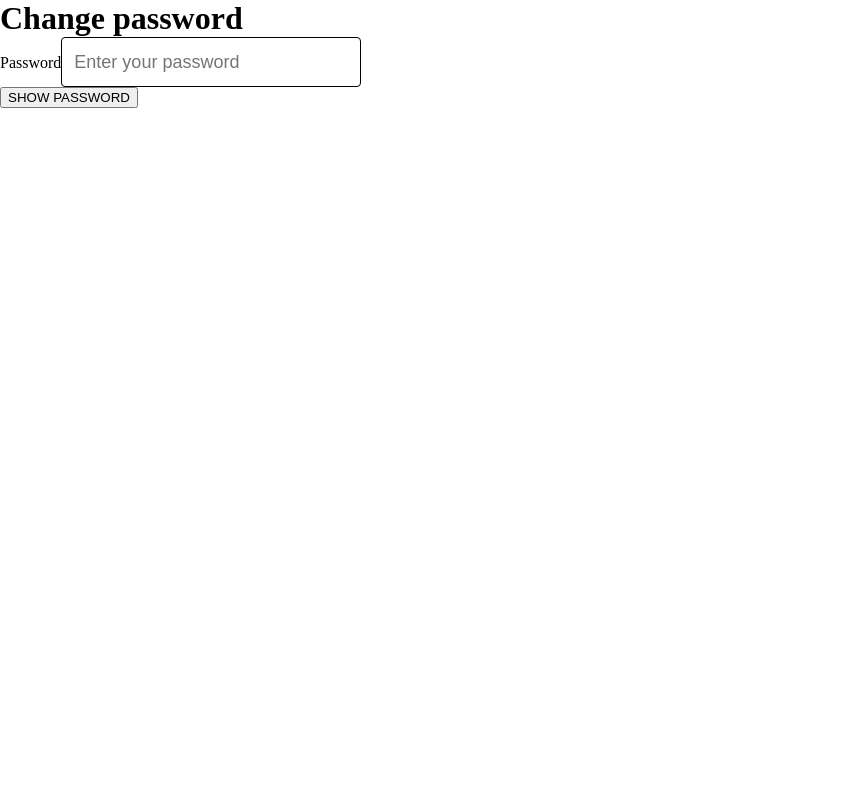
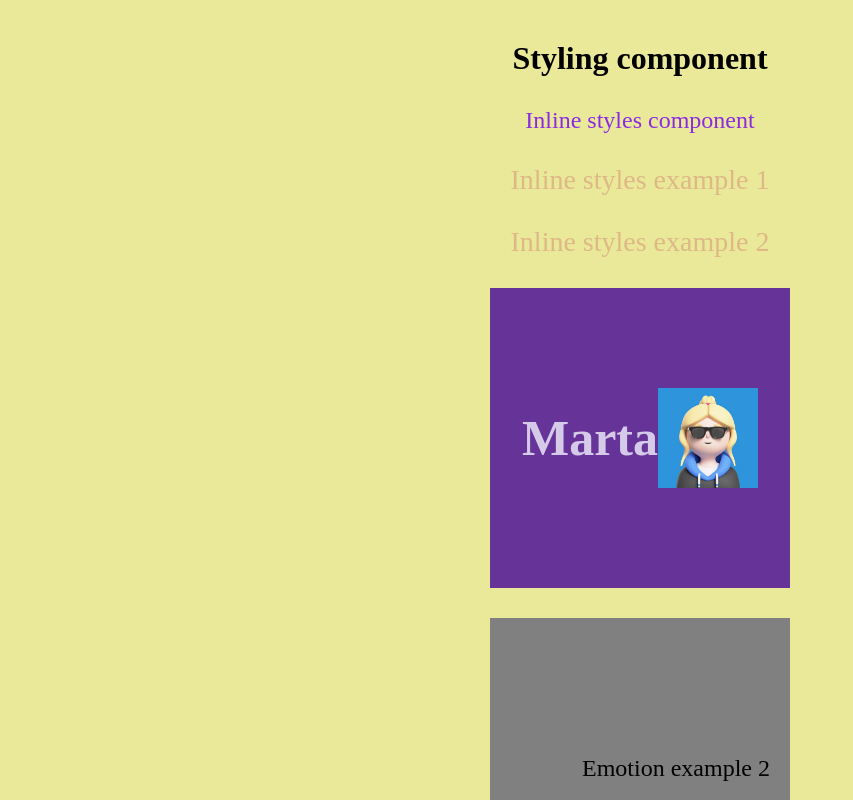
Before and after one commit to GlebMedvedovsky/55_react_ts, a React (Vite) app: page / in a window 1280 px wide. Shown: the top 800 px of the page, without its empty margins (0-853 px from the left). Built offline with nearby package versions, Linux system fonts and the light colour scheme.

Commit message:
Lession09

```diff
--- a/package.json
+++ b/package.json
@@ -6,11 +6,12 @@
   "scripts": {
     "dev": "vite",
     "build": "tsc -b && vite build",
-
     "lint": "eslint .",
     "preview": "vite preview"
   },
   "dependencies": {
+    "@emotion/react": "^11.14.0",
+    "@emotion/styled": "^11.14.0",
     "@types/uuid": "^10.0.0",
     "react": "^19.0.0",
     "react-dom": "^19.0.0",
--- a/src/App.tsx
+++ b/src/App.tsx
@@ -5,12 +5,15 @@
 // import Lesson06 from './lessons/Lesson06/Lesson06';
 // import Lesson07 from "./lessons/Lesson07/Lesson07"
 // import Lesson08 from "./lessons/Lesson08/Lesson08"
+import Lesson09 from "./lessons/Lesson09/Lesson09"
+
+
 
 //Homeworks imports
 // import Homework06 from "./homeworks/Homework06/Homework06"
 // import Homework07 from "./homeworks/homework07/Homework07"
 
- import Homework08 from "./homeworks/Homework08/Homework08"
+// import Homework08 from "./homeworks/Homework08/homework08"
 
 
 
@@ -20,7 +23,7 @@
 
   return (
     <>
-      <Homework08 />
+      <Lesson09 />
     </>
   )
 }
--- a/src/homeworks/Homework08/homework08.tsx
+++ b/src/homeworks/Homework08/homework08.tsx
@@ -1,41 +1,41 @@
-import { useState } from "react";
+import { ChangeEvent, useState } from "react";
+import Button from "../../components/Button/Button";
 import Input from "../../components/Input/Input";
-
-interface ButtonProps {
-  onClick: () => void;
-  disabled?: boolean;
-  type?: "button" | "submit" | "reset";
-}
-
-function Button({ children, onClick, disabled = false, type = 'submit' }: ButtonProps & { children: React.ReactNode }) {
-  return (
-    <button onClick={onClick} disabled={disabled} type={type}>
-      {children}
-    </button>
-  );
-}
-
+import './styles.css'
 function Homework08() {
-  const [password, setPassword] = useState("");
-  const [isVisible, setIsVisible] = useState(false);
+  const [passwordValue, setPasswordValue] = useState<string>('');
+  const [isShowPassword, setIsShowPassword] = useState<boolean>(false);
+  const onChangePassword = (event: ChangeEvent<HTMLInputElement>) => {
+    setPasswordValue(event.target.value)
+  }
+  const showPassword = () => {
+    setIsShowPassword(true)
+  }
+  const hidePassword = () => {
+    setIsShowPassword(false)
+  }
 
   return (
-    <div>
+    <div className="homework08-container">
       <h1>Change password</h1>
       <Input
-        label="Password"
+        name='password'
+        label='Password'
+        id='password_id'
         placeholder="Enter your password"
-        name="password"
-        type="password"
-        value={password}
-        onChange={(e) => setPassword(e.target.value)}
+        type='password'
+        value={passwordValue}
+        onChange={onChangePassword}
       />
-      <Button onClick={() => setIsVisible(!isVisible)}>
-        {isVisible ? "HIDE PASSWORD" : "SHOW PASSWORD"}
-      </Button>
-      {isVisible && <p>{password}</p>}
+      <Button onClick={showPassword}>SHOW PASSWORD</Button>
+      <Button onClick={hidePassword}>HIDE PASSWORD</Button>
+      {isShowPassword && <div className="result-container">{passwordValue}</div>}
+      <Button onClick={handleSubmit}>SUBMIT PASSWORD</Button>
     </div>
-  );
+  )
+}
+function handleSubmit(): void {
+    alert("Password submitted successfully!");
 }
 
 export default Homework08;
--- /dev/null
+++ b/src/homeworks/Homework08/styles.css
@@ -0,0 +1,18 @@
+.input-component > label {
+    font-size: 20px;
+    margin-bottom: 4px;
+ }
+ .homework08-container {
+    display: flex;
+    flex-direction: column;
+    align-items: center;
+    gap: 30px;
+    flex: 1;
+    padding: 40px;
+    background-color: rgb(203, 188, 219);
+  }
+  .result-container {
+   font-size: 24px;
+   font-weight: bold;
+   color: rgb(46, 46, 75);
+  }
--- /dev/null
+++ b/src/lessons/Lesson09/Lesson09.tsx
@@ -0,0 +1,30 @@
+
+import './styles.css'
+import Avatar from '../../assets/avatar.jpg'
+
+// 3 способ стилизации - импортируем стилизованные компоненты emotion
+import { BoxInfo, TitleCard,AvatarImg } from './styles';
+function Lesson09 (){
+
+    const textStyles = {color: 'burlywood', fontSize: '28px'}
+    return(
+        <div className="lesson09-container">
+            <h1>Styling component</h1>
+            <div style={{color: 'blueviolet', fontSize: '24px'}}>Inline styles component</div>
+
+            <p style={textStyles}>Inline styles example 1</p>
+            <div style={textStyles}>Inline styles example 2</div>
+   {/* 3 способ стилизации - использование стилизованных компонентов emotion */}
+            {/* <BoxInfo primary={true}>Emotion exmpale 1</BoxInfo>
+            <BoxInfo primary={false}>Emotion example 2</BoxInfo> */}
+            <BoxInfo primary={true}>
+                <TitleCard>Marta</TitleCard>
+                <AvatarImg src={Avatar}/>
+            </BoxInfo>
+            <BoxInfo>Emotion example 2</BoxInfo>
+
+        </div>
+    )
+}
+
+export default Lesson09;
--- /dev/null
+++ b/src/lessons/Lesson09/styles.css
@@ -0,0 +1,10 @@
+.lesson09-container {
+    display: flex;
+    flex-direction: column;
+    align-items: center;
+    justify-content: center;
+    gap: 30px;
+    flex: 1;
+    padding: 40px;
+    background-color: rgb(234, 233, 154);
+  }
--- /dev/null
+++ b/src/lessons/Lesson09/styles.ts
@@ -0,0 +1,25 @@
+import styled from "@emotion/styled";
+//Интерфейс для пропсов стилизованного компонента BoxInfo
+interface BoxInfoStyledProps {
+  primary?: boolean
+}
+export const BoxInfo = styled.div<BoxInfoStyledProps>`
+ display: flex;
+ align-items: center;
+ justify-content: ${({primary}) => primary? 'center': 'flex-end' };;
+ padding: 20px;
+ width: 300px;
+ height: 300px;
+ /* background-color: rebeccapurple; */
+ background-color: ${({primary}) => primary? 'rebeccapurple': 'grey' };
+ font-size: 24px;
+`;
+
+export const TitleCard = styled.h2`
+color: #D5CBE8;
+font-size : 50px;
+`
+
+export const AvatarImg = styled.img`
+ width: 100px;
+`
```
Also changed, not shown: 1 other file (tests, documents, lock files or other folders).
